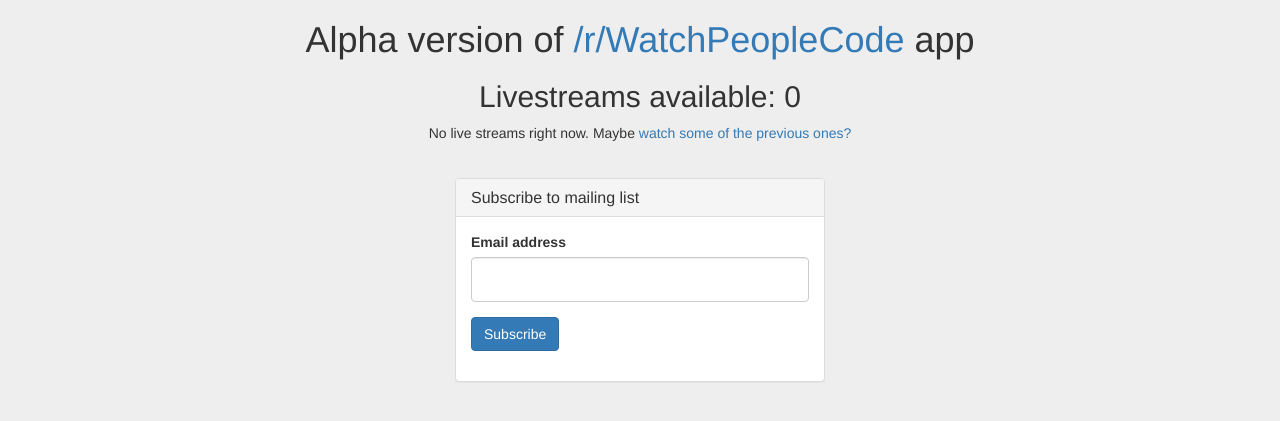
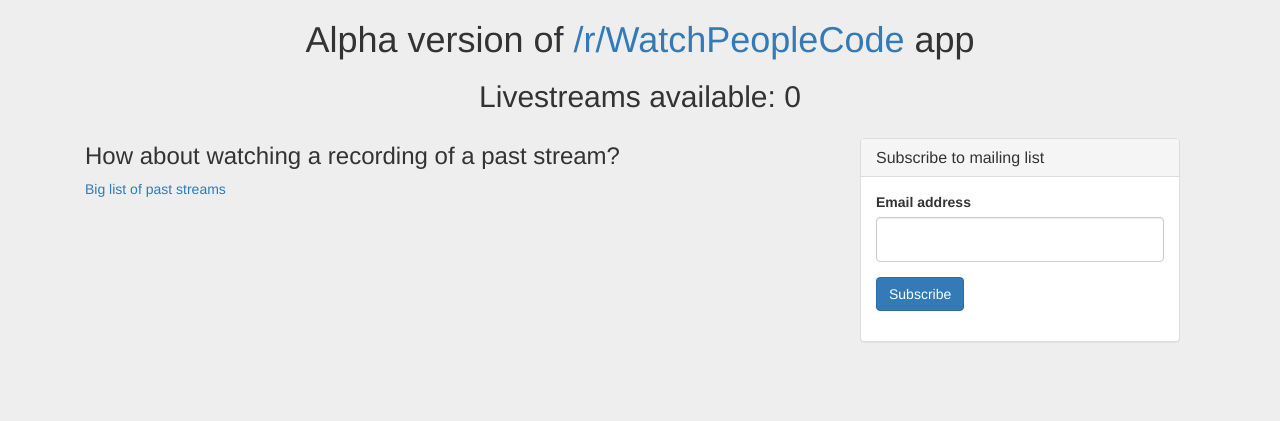
Before and after one commit to eleweek/WatchPeopleCode, a Flask app: template templates/index.html in a window 1280 px wide. Shown: the top 421 px of the page. Run offline with Flask 2, Linux system fonts and the light colour scheme; the template is opened without the code that fills it: values that come from a table or form of the project are taken from there, others are empty; some libraries are stand-ins or nearby versions.

Commit message:
Make app show a random past stream when there is no live streams

```diff
--- a/app.py
+++ b/app.py
@@ -11,6 +11,7 @@ import os
 from utils import youtube_video_id, is_live_yt_stream, twitch_channel, is_live_twitch_stream
 from bs4 import BeautifulSoup
 from datetime import datetime, timedelta
+import random
 
 app = Flask(__name__)
 app.secret_key = os.environ['SECRET_KEY']
@@ -34,11 +35,13 @@ class YoutubeStream(object):
 
     def html_code(self):
         return """
-              <iframe id="ytplayer" type="text/html" width="640" height="390
-                                                                 src="http://www.youtube.com/embed/{}?autoplay=0"
-               frameborder="0"/>
-              </iframe>
+                <iframe width="640" height="390"
+                src="http://www.youtube.com/embed/{}">
+                </iframe>
               """.format(self.id)
+
+
+past_streams = map(YoutubeStream, ['FvgDADZ7nyM', '2dNdULtjpmk', '1fx-6dsMovc', '3ZEFMGC4M8I', '4Ukk5lEQBa4', 'uOV4EceS27E', 'OmqmQfIlYcI'])
 
 
 class TwitchStream(object):
@@ -153,7 +156,8 @@ def index():
         flash("you've subscribed successfully", "success")
         return redirect(url_for('.index'))
 
-    return render_template('index.html', form=form, live_streams=live_streams)
+    random_past_stream = random.choice(past_streams) if not live_streams else None
+    return render_template('index.html', form=form, live_streams=live_streams, random_past_stream=random_past_stream)
 
 
 if __name__ == '__main__':
--- a/templates/index.html
+++ b/templates/index.html
@@ -16,20 +16,16 @@
   <div class="container">
     <h1 class="text-center"> Alpha version of <a href="http://www.reddit.com/r/WatchPeopleCode/">/r/WatchPeopleCode</a> app </h1>
     <h2 class="text-center"> Livestreams available: {{live_streams|length}}</h2>
-    {% if not live_streams %}
-      <div class="text-center">No live streams right now. Maybe
-        <a href="https://docs.google.com/spreadsheets/d/1ANp6WewbBsFKuIPy0lybki8UldhXSd29LjcjS2PNCjU/">watch some of the previous ones?</a>
-      </div>
-      <br>
-      <div class="center-block">
-    {% else %}
       <div class="col-md-8">
         {% for stream in live_streams %}
           {{ stream.html_code() |safe }}
+        {% else %}
+          <h3>How about watching a recording of a past stream? </h3>
+          {{ random_past_stream.html_code() | safe }}
+          <p><a href="https://docs.google.com/spreadsheets/d/1ANp6WewbBsFKuIPy0lybki8UldhXSd29LjcjS2PNCjU/">Big list of past streams</a></p>
         {% endfor %}
       </div>
       <div class="col-md-4">
-    {% endif %}
         <form action="" method="POST" class="form form-subscribe" role="form">
           <div class="panel panel-default">
             <div class="panel-heading">
@@ -43,6 +39,7 @@
                 {{ wtf.form_field(form.submit_button, button_map={'submit_button': 'primary'}) }}
               </div>
             </div>
+          </div>
         </form>
     </div>
   </div>
```
Lines whose indentation alone changed are shown as unchanged.
